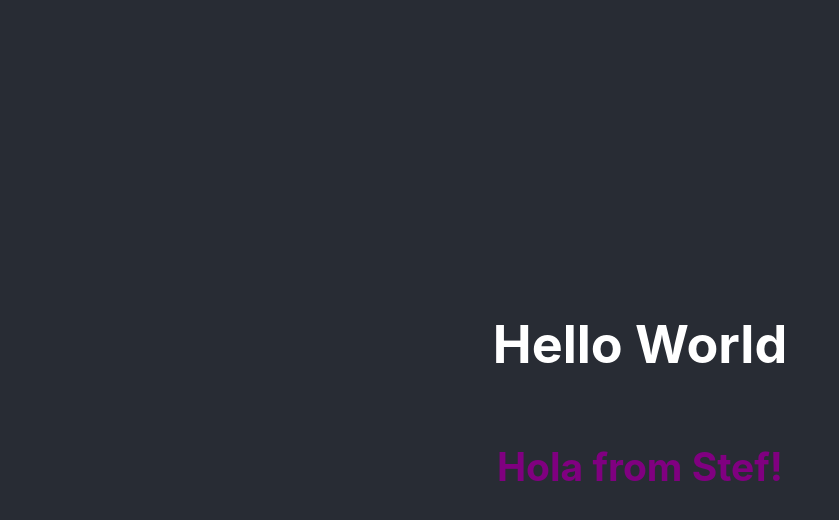
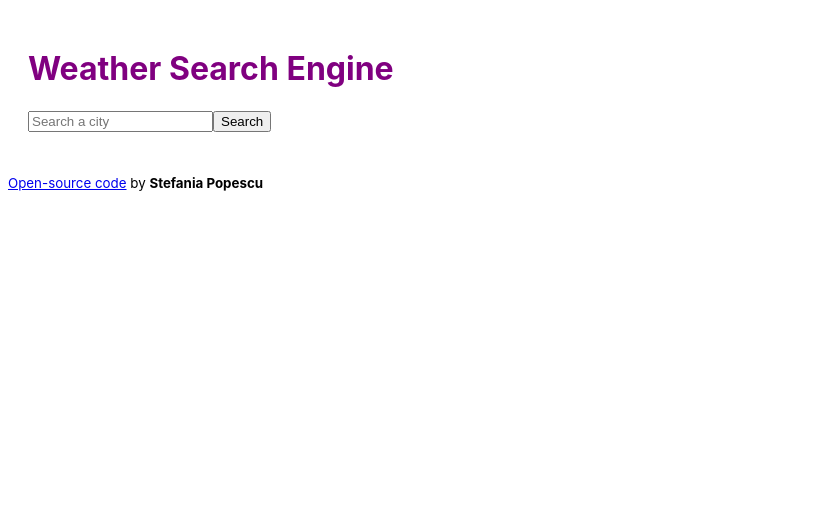
Before and after one commit to Stefp27/Weather-React, a React (Create React App) app: page / in a window 1280 px wide. Shown: the top 520 px of the page, without its empty margins (0-839 px from the left). Built offline with nearby package versions, Linux system fonts and the light colour scheme.

Commit message:
Moved project from Codesanbox to VS Code
- Moved the initial Codesanbox code in VS Code without many changes
- Will develop this in the next homework.

```diff
--- a/public/index.html
+++ b/public/index.html
@@ -10,34 +10,19 @@
       content="Web site created using create-react-app"
     />
     <link rel="apple-touch-icon" href="%PUBLIC_URL%/logo192.png" />
-    <!--
-      manifest.json provides metadata used when your web app is installed on a
-      user's mobile device or desktop. See https://developers.google.com/web/fundamentals/web-app-manifest/
-    -->
+
     <link rel="manifest" href="%PUBLIC_URL%/manifest.json" />
-    <!--
-      Notice the use of %PUBLIC_URL% in the tags above.
-      It will be replaced with the URL of the `public` folder during the build.
-      Only files inside the `public` folder can be referenced from the HTML.
 
-      Unlike "/favicon.ico" or "favicon.ico", "%PUBLIC_URL%/favicon.ico" will
-      work correctly both with client-side routing and a non-root public URL.
-      Learn how to configure a non-root public URL by running `npm run build`.
-    -->
     <title>React App</title>
   </head>
   <body>
-    <noscript>You need to enable JavaScript to run this app.</noscript>
     <div id="root"></div>
-    <!--
-      This HTML file is a template.
-      If you open it directly in the browser, you will see an empty page.
+    <div class="container">
+        <div id="weather" class="weather-container"></div>
+        <small>
+          <a href="https://github.com/Stefp27/Weather-React" target="_blank">Open-source code</a> by <strong>Stefania Popescu</strong>
+        </small>
 
-      You can add webfonts, meta tags, or analytics to this file.
-      The build step will place the bundled scripts into the <body> tag.
-
-      To begin the development, run `npm start` or `yarn start`.
-      To create a production bundle, use `npm run build` or `yarn build`.
-    -->
+    </div>
   </body>
 </html>
--- a/src/App.css
+++ b/src/App.css
@@ -1,31 +1,11 @@
 .App {
-  text-align: center;
+  color: purple;
+  font-weight: 900;
+  padding: 20px 20px;
 }
 
-.App-header {
-  background-color: #282c34;
-  min-height: 100vh;
-  display: flex;
-  flex-direction: column;
-  align-items: center;
-  justify-content: center;
-  font-size: calc(10px + 2vmin);
-  color: white;
+.weather-container {
+  color: purple;
+  text-align: center;
+  max-width: 630px;
 }
-
-.App-link {
-  color: #61dafb;
-}
-
-@keyframes App-logo-spin {
-  from {
-    transform: rotate(0deg);
-  }
-  to {
-    transform: rotate(360deg);
-  }
-}
-
-h2 {
-  color: purple;
-}
--- a/src/App.js
+++ b/src/App.js
@@ -1,12 +1,12 @@
 import './App.css';
-import Weather from "./Weather"
+import SearchEngine from "./SearchEngine";
 
 function App() {
   return (
     <div className="App">
       <header className="App-header">
-       <h1>Hello World</h1>
-       <Weather />
+       <h1>Weather Search Engine</h1>
+       <SearchEngine />
       </header>
     </div>
   );
--- /dev/null
+++ b/src/SearchEngine.js
@@ -0,0 +1,63 @@
+import React, { useState }  from "react";
+import axios from "axios";
+import './App.css';
+
+export default function SearchEngine(props) {
+    let [city, setCity] = useState("");
+    let [loaded, setLoaded] = useState(false);
+    let [weather, setWeather] = useState({});
+
+    function displayWeather(response) {
+      setLoaded(true);
+      setWeather({
+        temperature: response.data.main.temp,
+        wind: response.data.wind.speed,
+        humidity: response.data.main.humidity,
+        icon: `http://openweathermap.org/img/wn/${response.data.weather[0].icon}@2x.png`
+      });
+    }
+
+    function handleSubmit(event) {
+      event.preventDefault();
+      let apiKey = "ba0f360e4ade3504405f1836416cb716";
+      let apiUrl = `https://api.openweathermap.org/data/2.5/weather?q=${city}&appid=${apiKey}&units=metric`;
+      axios.get(apiUrl).then(displayWeather);
+    }
+
+    function updateCity(event) {
+      setCity(event.target.value);
+    }
+
+    let form = (
+      <div className="CitySearch">
+        <form onSubmit={handleSubmit}>
+          <input
+            type="search"
+            placeholder="Search a city"
+            onChange={updateCity}
+          />
+          <input type="submit" value="Search" />
+        </form>
+        <br />
+      </div>
+    );
+
+    if (loaded) {
+      return (
+        <div>
+          {form}
+          <ul>
+            <li>Temp: {Math.round(weather.temperature)}°C</li>
+            <li>Wind: {weather.wind} km/h</li>
+            <li>Humidity:{weather.humidity} %</li>
+            <li>
+              {" "}
+              <img src={weather.icon} alt="icon" />
+            </li>
+          </ul>
+        </div>
+      );
+    } else {
+      return form;
+    }
+  }
--- a/src/Weather.js
+++ /dev/null
@@ -1,8 +0,0 @@
-import React from "react";
-import './App.css';
-
-export default function Weather () {
-    return (
-        <h2>Hola from Stef!</h2>
-    )
-}
--- a/src/index.css
+++ b/src/index.css
@@ -1,5 +1,4 @@
 body {
-  margin: 0;
   font-family: -apple-system, BlinkMacSystemFont, 'Segoe UI', 'Roboto', 'Oxygen',
     'Ubuntu', 'Cantarell', 'Fira Sans', 'Droid Sans', 'Helvetica Neue',
     sans-serif;
```
